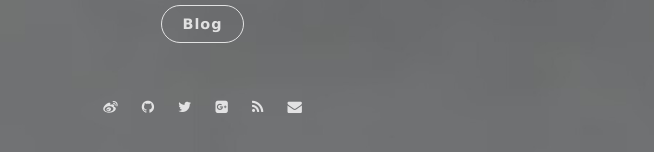
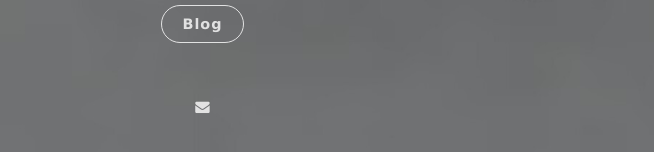
Before and after one commit to zhao-lingfeng/cntr1_website, a Jekyll site: the page built from index.html, in a window 1280 px wide. Shown: the part 559-711 px from the top of the page, without its empty margins (437-1091 px from the left). Built offline with Jekyll 4.4.1, drawn with Linux system fonts in a browser that asks for light colours; nearby versions of some CDN libraries; the list of posts is cut into pages by our own code.

Commit message:
Update social.html

```diff
--- a/_includes/social.html
+++ b/_includes/social.html
@@ -1,58 +1,30 @@
 <nav class="cover-navigation navigation--social">
   <ul class="navigation">
 
-  {% if site.social.weibo %}
-  <!-- Weibo -->
+    {% if site.social.instagram_official %}
+    <!-- Instagram CN -->
     <li class="navigation__item">
-    <a href="http://weibo.com/{{site.social.weibo}}" title="@{{site.social.weibo}} 的微博" target="_blank">
-      <i class='social fa fa-weibo'></i>
-      <span class="label">Weibo</span>
+      <a href="{{ site.social.instagram_cn }}" title="Instagram CN" target="_blank">
+        <i class='social fa fa-instagram'></i>
+        <span class="label">Instagram Official</span>
       </a>
     </li>
     {% endif %}
 
-  {% if site.social.github %}
-  <!-- Github -->
+    {% if site.social.instagram_jp %}
+    <!-- Instagram JP -->
     <li class="navigation__item">
-    <a href="https://github.com/{{site.social.github}}" title="@{{site.social.github}} 的 Github" target="_blank">
-      <i class='social fa fa-github'></i>
-      <span class="label">Github</span>
+      <a href="{{ site.social.instagram_jp }}" title="Instagram JP" target="_blank">
+        <i class='social fa fa-instagram'></i>
+        <span class="label">Instagram JP</span>
       </a>
     </li>
     {% endif %}
 
-  {% if site.social.twitter %}
-  <!-- Twitter -->
-  <li class="navigation__item">
-    <a href="http://twitter.com/{{site.social.twitter}}" title="@{{site.social.twitter}}" target="_blank">
-      <i class='social fa fa-twitter'></i>
-      <span class="label">Twitter</span>
-    </a>
-  </li>
-  {% endif %}
-
-  {% if site.social.gplus %}
-  <!-- Google Plus -->
-  <li class="navigation__item">
-    <a href="https://plus.google.com/{{site.social.gplus}}" rel="author" title="Google+" target="_blank">
-      <i class='social fa fa-google-plus-square'></i>
-      <span class="label">Google Plus</span>
-    </a>
-  </li>
-  {% endif %}
-
-  <!-- RSS -->
-  <li class="navigation__item">
-    <a href="/feed.xml" rel="author" title="RSS" target="_blank">
-      <i class='social fa fa-rss'></i>
-      <span class="label">RSS</span>
-    </a>
-  </li>
-
     {% if site.social.mail %}
     <!-- Email -->
     <li class="navigation__item">
-    <a href="mailto:{{site.social.mail}}" title="Contact me">
+      <a href="mailto:{{ site.social.mail }}" title="Email">
         <i class='social fa fa-envelope'></i>
         <span class="label">Email</span>
       </a>
```
Lines whose indentation alone changed are shown as unchanged.
